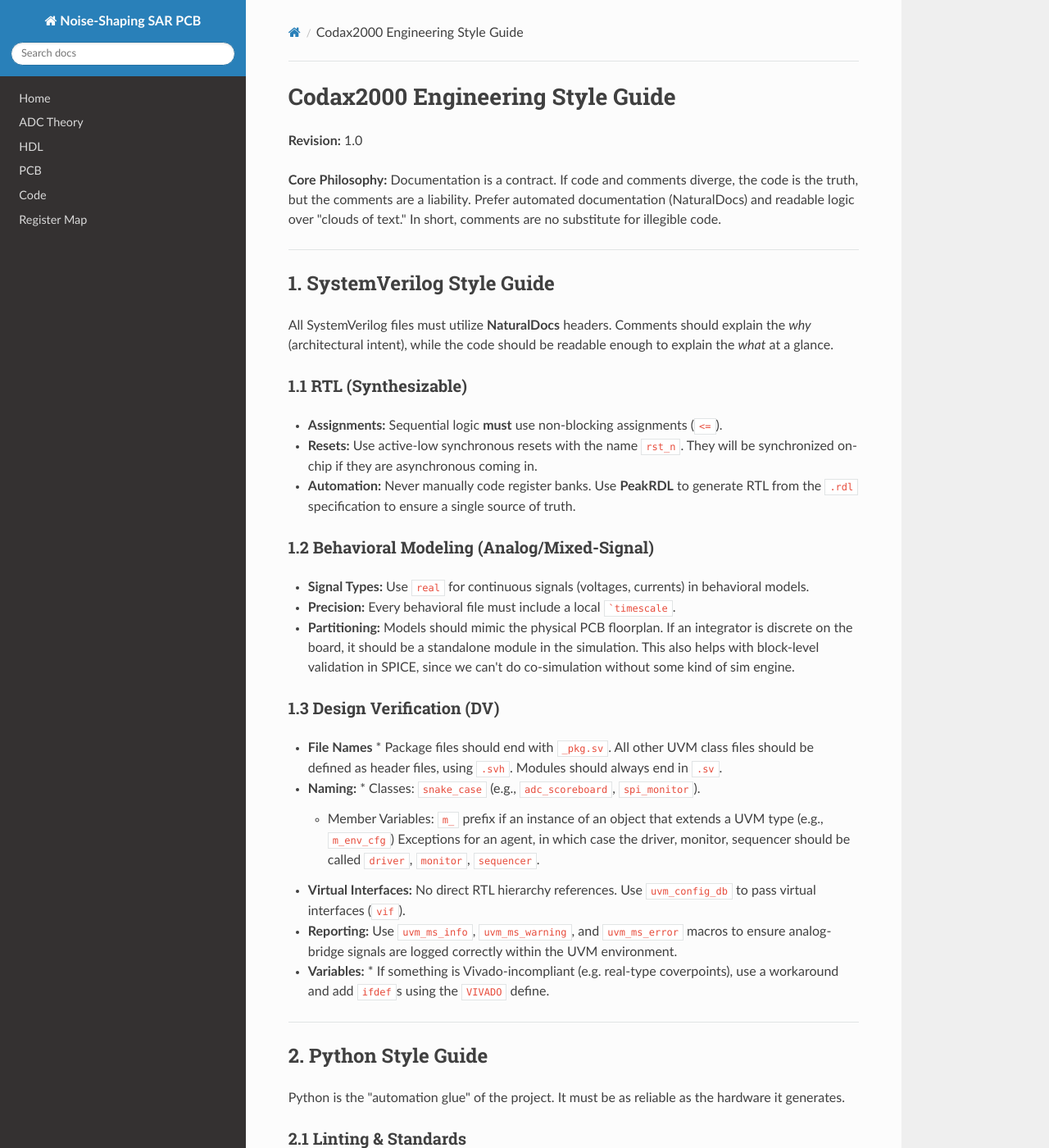
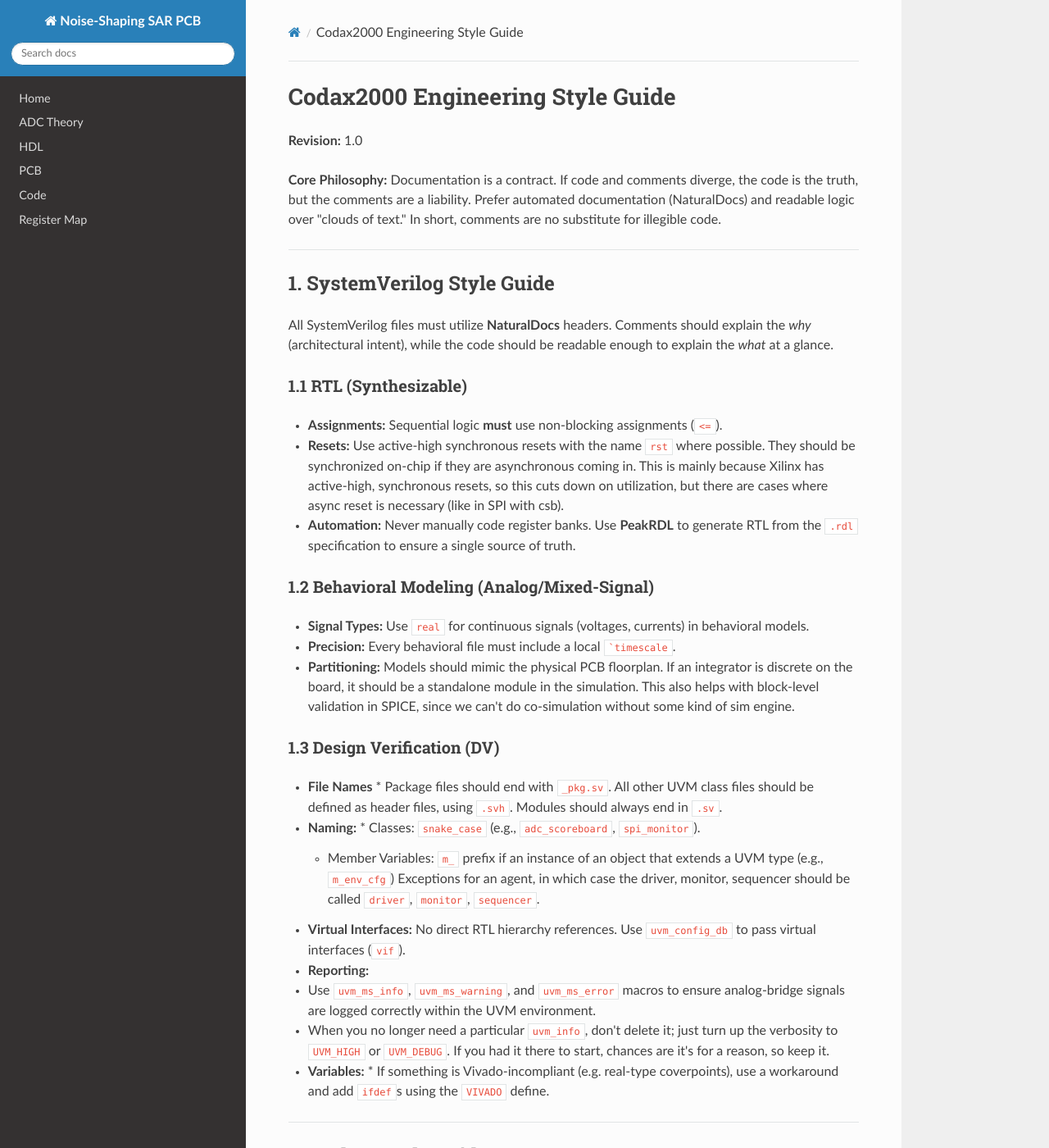
Before and after one commit to Codax2000/ns-sar-pcb, an MkDocs documentation site: the page built from docs/docs/style_guide.md, in a window 1280 px wide and 1400 px high. Shown: the whole window at 82% size. Built offline with MkDocs 1.6.1, drawn with Linux system fonts in a browser that asks for light colours; nearby versions of some CDN libraries.

```diff
--- a/docs/docs/style_guide.md
+++ b/docs/docs/style_guide.md
@@ -12,7 +12,8 @@
 
 ### 1.1 RTL (Synthesizable)
 * **Assignments:** Sequential logic **must** use non-blocking assignments (`<=`).
-* **Resets:** Use active-low synchronous resets with the name `rst_n`. They will be synchronized on-chip if they are asynchronous coming in.
+* **Resets:** Use active-high synchronous resets with the name `rst` where possible. They should be synchronized on-chip if they are asynchronous coming in. This is mainly because Xilinx
+has active-high, synchronous resets, so this cuts down on utilization, but there are cases where async reset is necessary (like in SPI with csb).
 * **Automation:** Never manually code register banks. Use **PeakRDL** to generate RTL from the `.rdl` specification to ensure a single source of truth.
 
 ### 1.2 Behavioral Modeling (Analog/Mixed-Signal)
@@ -25,7 +26,9 @@
 * **Naming:** * Classes: `snake_case` (e.g., `adc_scoreboard`, `spi_monitor`).
     * Member Variables: `m_` prefix if an instance of an object that extends a UVM type (e.g., `m_env_cfg`) Exceptions for an agent, in which case the driver, monitor, sequencer should be called `driver`, `monitor`, `sequencer`.
 * **Virtual Interfaces:** No direct RTL hierarchy references. Use `uvm_config_db` to pass virtual interfaces (`vif`).
-* **Reporting:** Use `uvm_ms_info`, `uvm_ms_warning`, and `uvm_ms_error` macros to ensure analog-bridge signals are logged correctly within the UVM environment.
+* **Reporting:**
+- Use `uvm_ms_info`, `uvm_ms_warning`, and `uvm_ms_error` macros to ensure analog-bridge signals are logged correctly within the UVM environment.
+- When you no longer need a particular `uvm_info`, don't delete it; just turn up the verbosity to `UVM_HIGH` or `UVM_DEBUG`. If you had it there to start, chances are it's for a reason, so keep it.
 * **Variables:** * If something is Vivado-incompliant (e.g. real-type coverpoints), use a workaround and add `ifdef`s using the `VIVADO` define.
 ---
 
```
Also changed, not shown: 4 other files.
